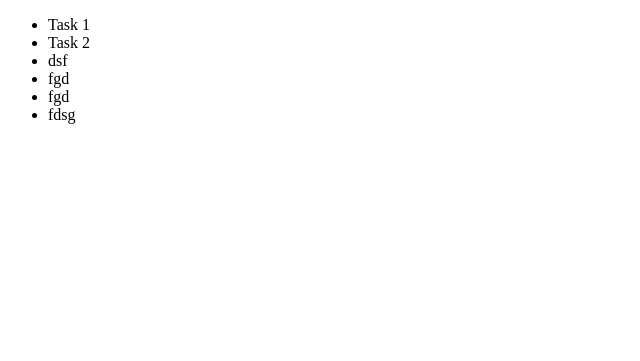
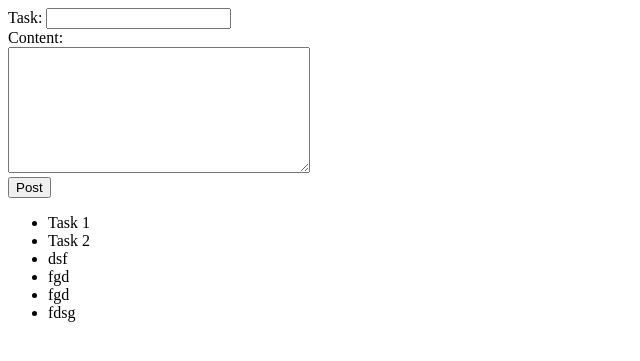
Before and after one commit to jamessykwan/todolist, a Django app: page / in a window 1280 px wide. Shown: the top 361 px of the page, without its empty margins (0-640 px from the left). Run offline with Django 3.2, Linux system fonts and the light colour scheme; data comes from the database, SQL or seed files in the repository; both versions use the stored data as it was after the commit.

Commit message:
add form

```diff
--- a/todo/templates/todo/home.html
+++ b/todo/templates/todo/home.html
@@ -4,6 +4,14 @@
         <title>To-Do List</title>
     </head>
     <body>
+    <form action="" method="POST">
+    {% csrf_token %}
+    Task: <input type="text" name="title"/><br/>
+    Content: <br/>
+    <textarea cols="35" rows="8" name="content">
+    </textarea><br/>
+    <input type="submit" value="Post"/>
+    </form>
         <ul>
             {% for task in tasks %}
                 <li>{{ task }}</li>
--- a/todo/views.py
+++ b/todo/views.py
@@ -4,10 +4,27 @@ from .models import Task
 
 tasks = Task.objects.all()
 
+
 def home(request):
-    return render(request, "todo/home.html", {
-        "tasks": tasks
-    })
+     if request.method == 'POST':
+        if request.POST.get('title') and request.POST.get('content'):
+            post = Task()
+            post.name = request.POST.get('title')
+            post.content = request.POST.get('content')
+            post.save()
+            tasks = Task.objects.all()
+
+            return render(request, "todo/home.html", {
+                "tasks": tasks
+            })
+
+     else:
+        tasks = Task.objects.all()
+
+        return render(request, "todo/home.html", {
+            "tasks": tasks
+        })
+
 
 def add_task(request):
-    Task.objects.create(name='Task 2',content='hello')
+    Task.objects.create(name='Task 2', content='hello')
```
Also changed, not shown: db.sqlite3, 1 other file.
